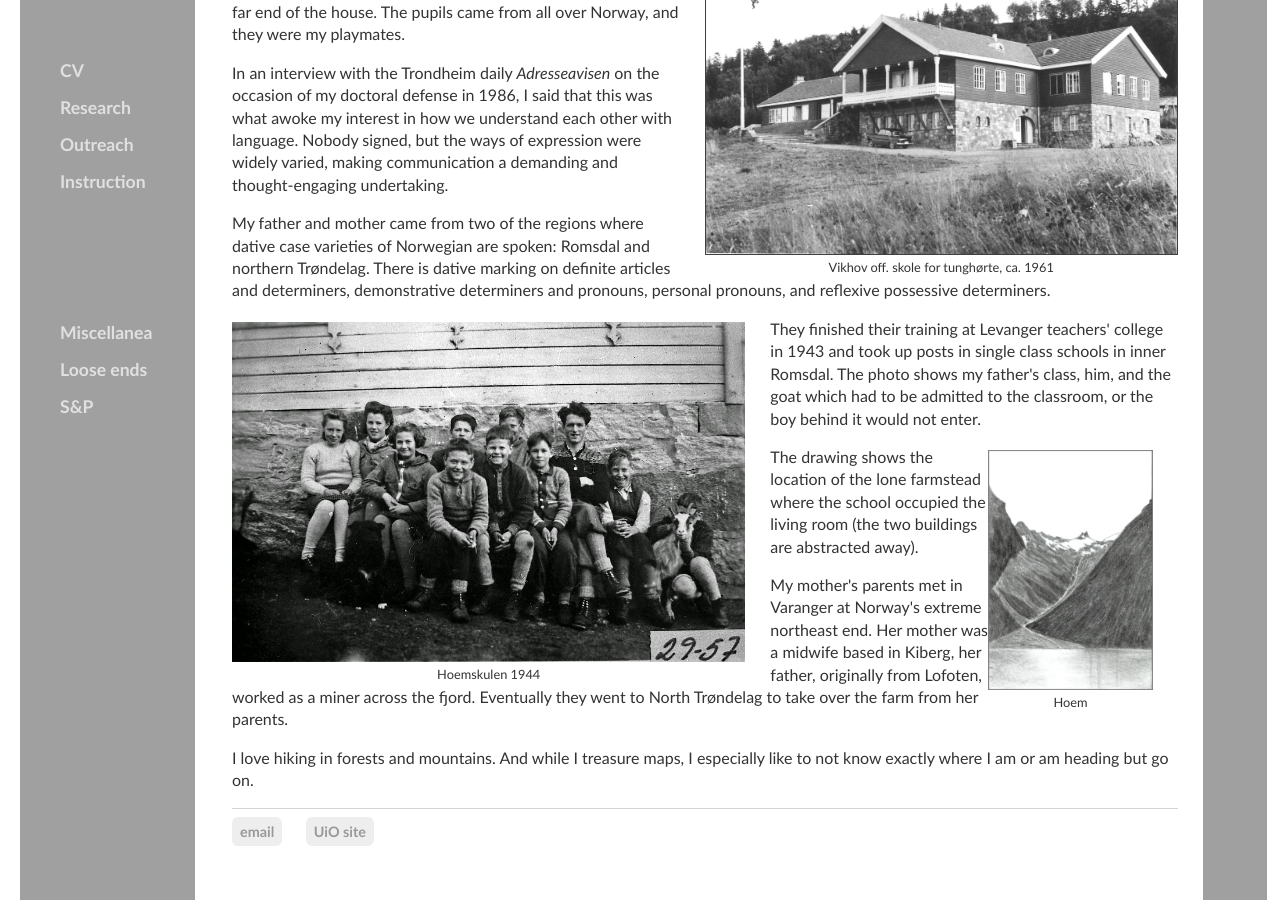
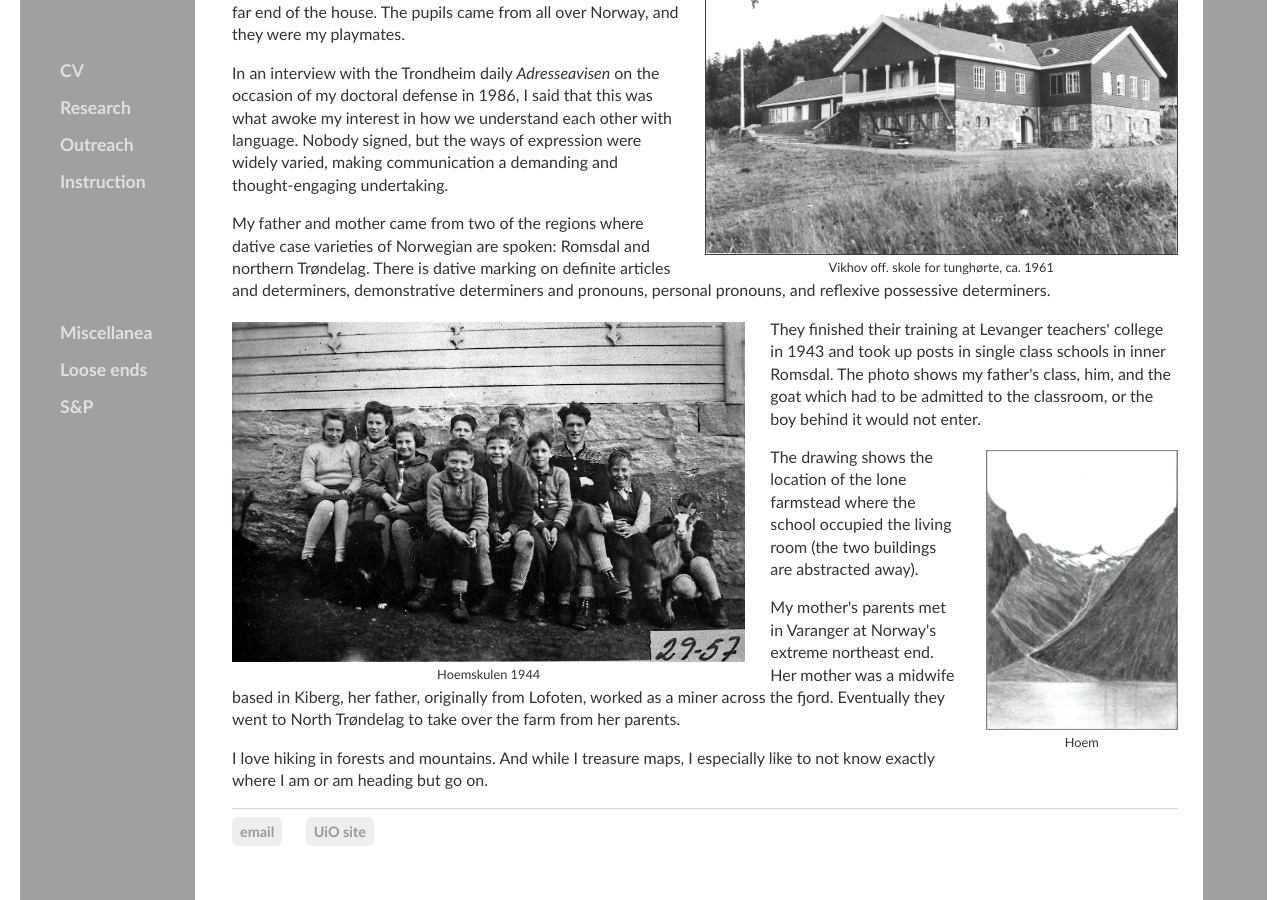
Before and after one commit to kjelljs/kjelljs.github.io, a Jekyll site: the page built from about/index.html, in a window 1280 px wide and 900 px high, scrolled down 2939 px. Built offline with Jekyll 4.4.1, drawn with Linux system fonts in a browser that asks for light colours.

Commit message:
Update index.html

```diff
--- a/about/index.html
+++ b/about/index.html
@@ -59,7 +59,7 @@ figcaption {
 <p>My father and mother came from two of the regions where dative case varieties of Norwegian are spoken: Romsdal and northern Trøndelag. There is dative marking on definite articles and determiners, demonstrative determiners and pronouns, personal pronouns, and reflexive possessive determiners.
 </p><div style="float:left;"><figure class="leftfig"><img style="height:340px;" src="/pics/Hoemskulen.jpg"><figcaption>Hoemskulen 1944</figcaption></figure></div>
 	<p>They finished their training at Levanger teachers' college in 1943 and took up posts in single class schools in inner Romsdal. The photo shows my father's class, him, and the goat which had to be admitted to the classroom, or the boy behind it would not enter.
-</p><div style="float:right;"><figure class="leftfig"><img style="height:240px;" src="/pics/Jura.jpg"><figcaption>Hoem</figcaption></figure></div><p>The drawing shows the location of the lone farmstead where the school occupied the living room (the two buildings are abstracted away).</p>
+</p><div style="float:right;"><figure class="rightfig"><img style="height:280px;" src="/pics/Jura.jpg"><figcaption>Hoem</figcaption></figure></div><p>The drawing shows the location of the lone farmstead where the school occupied the living room (the two buildings are abstracted away).</p>
 <p>My mother's parents met in Varanger at Norway's extreme northeast end. Her mother was a midwife based in Kiberg, her father, originally from Lofoten, worked as a miner across the fjord. Eventually they went to North Trøndelag to take over the farm from her parents.</p><p>I love hiking in forests and mountains. And while I treasure maps, I especially like to not know exactly where I am or am heading but go on.</p>
 
 </div><!-- /.blurb -->
```
